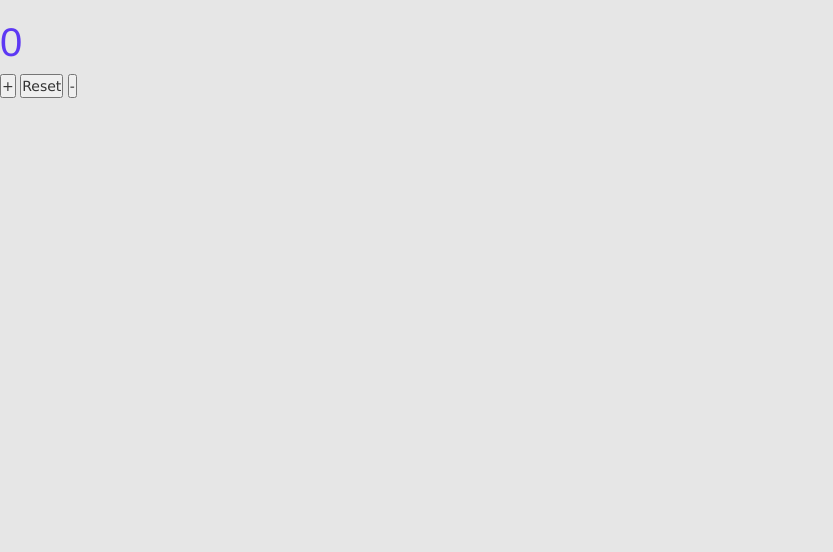
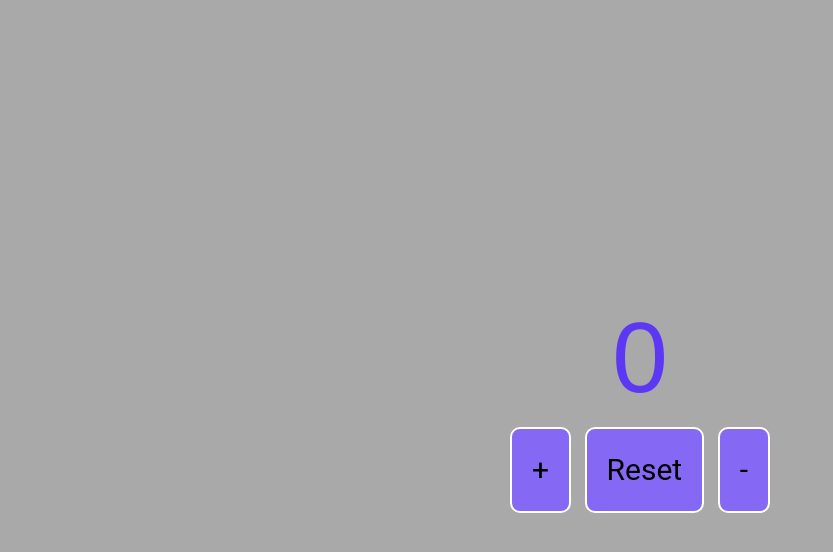
Before and after one commit to andryluca/Andrea-Rosario-Luca---counter-js, a plain HTML site: page index.html in a window 1280 px wide. Shown: the whole page, without its empty margins (0-833 px from the left). Drawn offline with nearby package versions, Linux system fonts and the light colour scheme.

Commit message:
Update style.css
Signed-off-by: Andrea Rosario Lucà <106505614+andryluca@users.noreply.github.com>

```diff
--- a/assets/css/style.css
+++ b/assets/css/style.css
@@ -1,31 +1,39 @@
-* {
+*{
 	margin: 0;
-    padding: 0;
+	padding: 0;
 	box-sizing: border-box;
-	font-family: Verdana, Tahoma, sans-serif
-}
+	font-family:'Roboto', sans-serif;
+  }
+  body{
+	background-color: darkgray;
+	position: relative;
+	height: 100vh;
+	width: 100vw;
+	display: flex;
+	flex-direction:column;
+	justify-content: center;
+	align-items: center;
+	text-align: center;
+	max-width: 1500px;
+	margin: 0 auto;
+	padding: 100PX 0;
+  }
 
-:root {
-	--white: #e6e6e6;
+  h1{
+  font-size: 10rem;
+  color: rgb(93, 56, 244);
+  border-radius: 10px;
+  }
 
-}
-
-body {
-	background-color: var(--white);
-}
-
-main {
-	padding: 3rem 2rem;
-	max-width: 640px;
-	margin: 0 auto;
-}
-
-h1 {
-	color: rgb(93, 56, 244);
-	font-size: 4rem;
-}
-
-.display{
-	color: rgb(0, 0, 0);
-	font-size: 2.5rem;
-}
+  button{
+	background: none;
+	outline: none;
+	border: 2px solid white;
+	padding: 20px;
+	border-radius: 10px;
+	margin: 5px;
+	color: black;
+	font-size: 30px;
+	background-color: rgb(133, 105, 245);
+	cursor: pointer;
+  }
```
